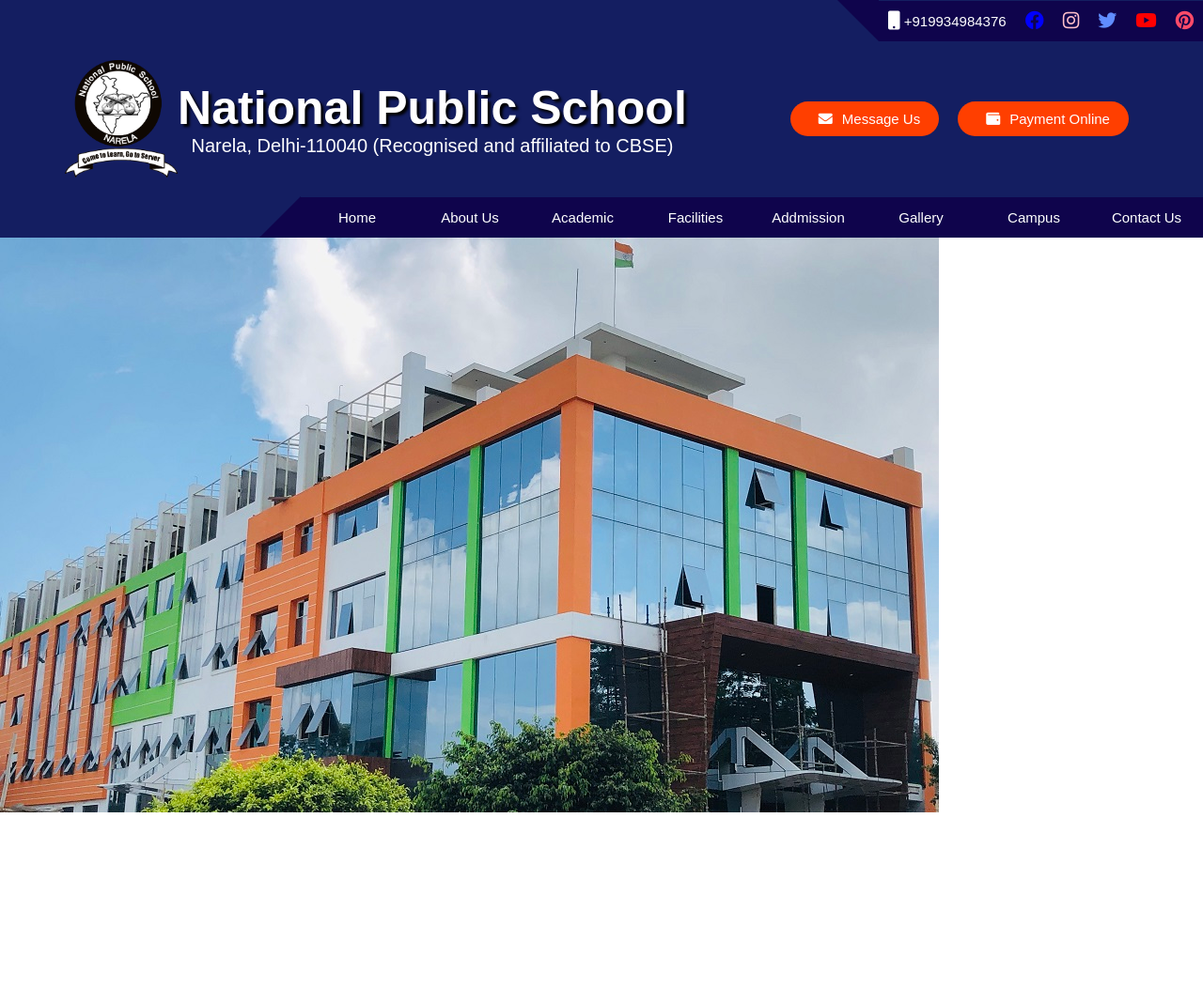
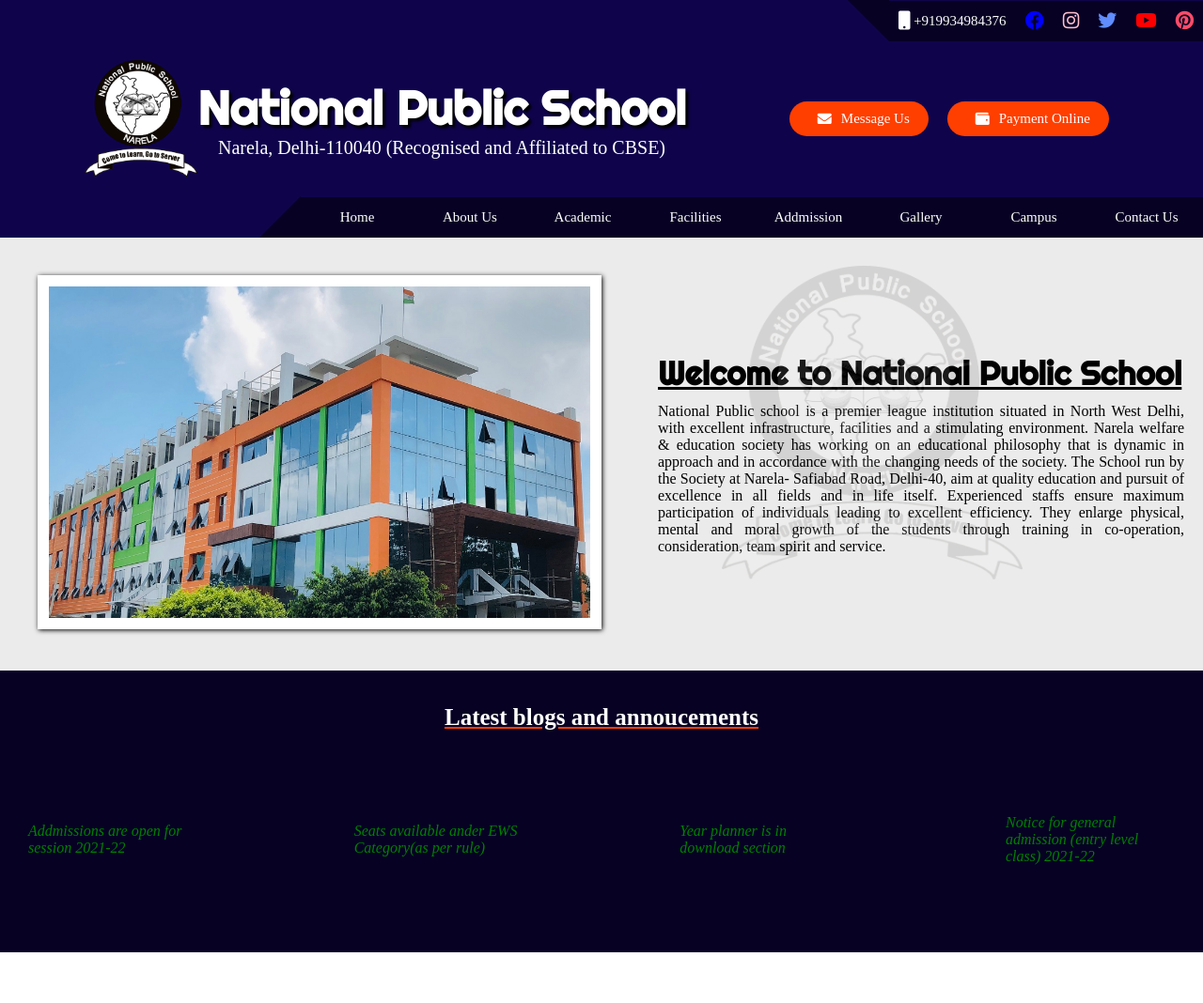
Before and after one commit to Gopi-Kumar/National-Public-School, a plain HTML site: page index.html in a window 1280 px wide. Shown: the whole page at 94% size. After the commit the page ends 1014 px from the top, so only its background shows below. Drawn offline with Linux system fonts and the light colour scheme; a web font is replaced by a local one.

Commit message:
home page added

```diff
--- a/index.html
+++ b/index.html
@@ -6,8 +6,6 @@
     <meta name="viewport" content="width=device-width, initial-scale=1.0">
     <link rel="shortcut icon" href="./images/logo.png" type="image/x-icon">
     <link rel="stylesheet" href="./styles/style.css">
-    <!-- <link rel="stylesheet" href="./styles/utills.css"> -->
-    <!-- <link rel="stylesheet" href="https://cdnjs.cloudflare.com/ajax/libs/font-awesome/5.15.3/css/all.min.css" integrity="sha512-iBBXm8fW90+nuLcSKlbmrPcLa0OT92xO1BIsZ+ywDWZCvqsWgccV3gFoRBv0z+8dLJgyAHIhR35VZc2oM/gI1w==" crossorigin="anonymous" referrerpolicy="no-referrer" /> -->
     <title>NPS Narela || National Public School Narela</title>
 </head>
 <body>
@@ -26,7 +24,7 @@
                 <img src="./images/logo.png" alt="nps logo">
                 <section>
                     <h1 class="school__name">National Public School</h1>
-                    <p class="school__address">Narela, Delhi-110040 (Recognised and affiliated to CBSE)
+                    <p class="school__address">Narela, Delhi-110040 (Recognised and Affiliated to CBSE)
                     </p>
                 </section>
             </div>
@@ -53,14 +51,16 @@
             <a href="#">Contact Us</a>
         </div>
     </div>
-    <div class="home_page">
+    <div class="home__page">
         <div class="hero">
             <div class="school__img">
-                <img src="./images/New Building.jpg" alt="">
+                <img src="./images/New Building.jpg" alt="national public school image">
             </div>
             <div class="welcome__para">
+
                 <h1>Welcome to National Public School</h1>
                 <p>National Public school is a premier league institution situated in North West Delhi, with excellent infrastructure, facilities and a stimulating environment. Narela welfare & education society has working on an educational philosophy that is dynamic in approach and in accordance with the changing needs of the society. The School run by the Society at Narela- Safiabad Road, Delhi-40, aim at quality education and pursuit of excellence in all fields and in life itself. Experienced staffs ensure maximum participation of individuals leading to excellent efficiency. They enlarge physical, mental and moral growth of the students through training in co-operation, consideration, team spirit and service.</p>
+                <img src="./images/logo.png" alt="">
             </div>
         </div>
         <div class="annoucements__container">
--- a/styles/color.scss
+++ b/styles/color.scss
@@ -1,6 +1,7 @@
-$background:#141E61;
-$secondry_background : #0F044C;
+$background:#0F044C;
+$secondry_background : #070124;
 $orange : #FF3F00;
 $white : white;
 $black : black;
 $lemon-green :#71EFA3;
+$light-gray : rgb(235, 235, 235);
--- a/styles/header.scss
+++ b/styles/header.scss
@@ -58,6 +58,7 @@
                   h1{
                       font-size: 50px;
                       text-shadow: 3px 3px 3px $black;
+                      font-family: Righteous;
                   }
                   p{
                       font-size: 20px;
--- a/styles/style.scss
+++ b/styles/style.scss
@@ -3,4 +3,91 @@
 body{
     width:100%;
     color:$white;
+    .home__page{
+        .hero{
+            position:relative;
+            background: $light-gray;
+            @include display_as_row_center();
+            .school__img{
+                flex:1;
+
+                img{
+                    width:600px;
+                    border:12px solid $white;
+                    margin:40px;
+                    box-shadow: 1px 1px 5px  $black;
+                }
+            }
+            .welcome__para{
+                padding:1px 20px;
+                color:$black;
+                flex:1;
+                img{
+                    position: absolute;
+                    top:30px;
+                    width:25vw;
+                    left:60vw;
+                    opacity: 0.1;
+                }
+                h1{
+                   font-weight: medium;
+                   font-size: 35px;
+                   margin-bottom: 10px;
+                   text-decoration: underline;
+                   font-family: Righteous;
+                }
+                p{
+                    text-align: justify;
+                }
+            }
+        }
+        .annoucements__container{
+            @include display_as_column_center();
+            width:100%;
+            padding:20px;
+            background:$secondry-background;
+            .annoucements__heading{
+                font-size: 25px;
+                margin:1rem;
+                font-weight: bold;
+                text-decoration: underline;
+                text-decoration-color: $orange;
+            }
+            .annoucements{
+                width:100%;
+                @include display_as_row_space_between();
+                list-style:None;
+                li{
+                    width:200px;
+                    padding:10px;
+                    height:200px;
+                    @include display_center();
+                    animation : animate infinite ease 1s;
+                    // border:2px solid $orange;
+                }
+                @keyframes animate {
+                    0%{
+                        color:green;
+                        font-style: italic;
+                    }
+                    25%{
+                        color:rgb(215, 227, 0);
+                        font-style: bold;
+                    }
+                    50%{
+                        color:rgb(255, 0, 212);
+                        font-style: italic;
+                    }
+                    75%{
+                        color:rgb(255, 255, 255);
+                        font-style: bold;
+                    }
+                    100%{
+                        color:red;
+                        font-style: normal;
+                    }
+                }
+            }
+        }
+    }
 }
--- a/styles/utills.scss
+++ b/styles/utills.scss
@@ -1,11 +1,11 @@
 @import './color.scss';
 @import 'https://cdnjs.cloudflare.com/ajax/libs/font-awesome/5.15.3/css/all.min.css';
-
+@import url('https://fonts.googleapis.com/css2?family=Khula:wght@300;400;700&family=Merienda:wght@400;700&family=Righteous&display=swap');
 *{
     margin:0;
     padding:0;
     box-sizing: border-box;
-    font-family: Arial, Helvetica, sans-serif;
+    font-family: Khula;
     -webkit-font-smooth: always;
 
 }
@@ -14,12 +14,14 @@
 }
 @mixin display_center(){
     display: flex;
+    flex-wrap: wrap;
     align-items: center;
     justify-content: center;
 }
 
 @mixin display_as_column(){
     display: flex;
+    flex-wrap: wrap;
     flex-direction: column;
 }
 
@@ -31,6 +33,7 @@
 
 @mixin display_as_row(){
     display: flex;
+    flex-wrap: wrap;
     flex-direction: row;
 }
 @mixin display_as_row_end {
```
Also changed, not shown: styles/style.css, styles/utills.css, 2 other files.
